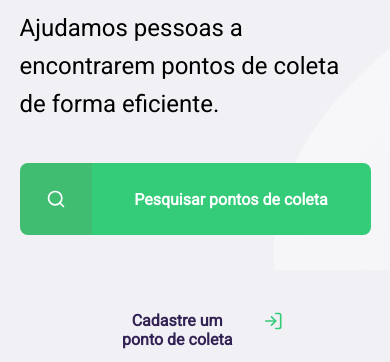
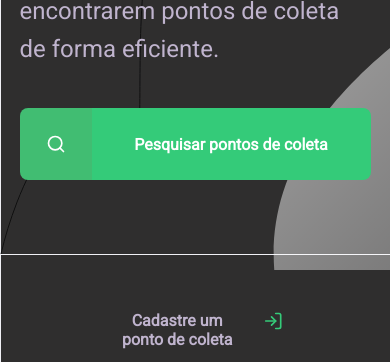
Before and after one commit to yansntss/Ecoleta, a website: page src/views/index.html in a window 390 px wide. Shown: the part 482-844 px from the top of the page. Drawn offline with nearby package versions, Linux system fonts and the light colour scheme; files that its build step writes are made by us from their sources.

Commit message:
resolução iphone 6/7/8 plus dark mode

```diff
--- a/public/style/responsive.css
+++ b/public/style/responsive.css
@@ -43,9 +43,12 @@
 @media (max-height:760px) {
     #page-home {
         background-position-y: 200px;
+
+
     }
+
 }
-
+/*iphone 6/7/8 plus*/
 @media (max-Width: 580px){
      #page-create-point .items-grid{
         display: grid;
@@ -53,10 +56,33 @@
         gap:16px; /*para separar os 'li' do grid*/
 
   }
-#page-home header a {
-    position: absolute;
-    bottom: 13px;
-    left: 50%;
-    transform: translateX(-44%);
-    text-align: center;}
+    body{
+        background-image: url("../assets/background-iphone7plus.svg") ;
+        color: rgb(192, 180, 206);
+    }
+
+    /* header{
+        background-image: url("../assets/logo2.svg");
+        display: flex;
+    } */
+
+    #page-home header a {
+        position: absolute;
+        bottom: 13px;
+        left: 50%;
+        transform: translateX(-44%);
+        text-align: center;
+        color: #c0b4ce;
+    }
+    #page-home main{
+        flex:0;
+
+    }
+
+    #page-home main h1{
+        font-size: 48px;
+        padding: 50px;
+        color: #c0b4ce;
+    }
+
 }
```
Also changed, not shown: src/views/partials/modal.html (+1 -0 lines), public/assets/background-iphone7plus.svg (added), public/assets/logo2.svg (added), 1 other file.
